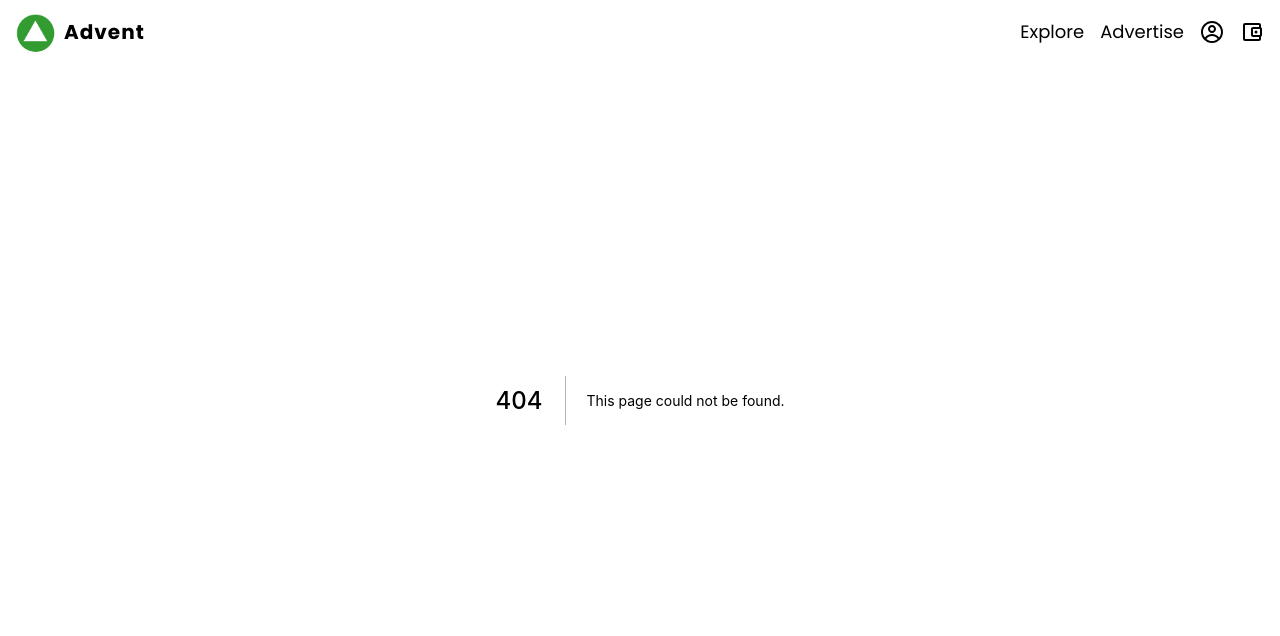
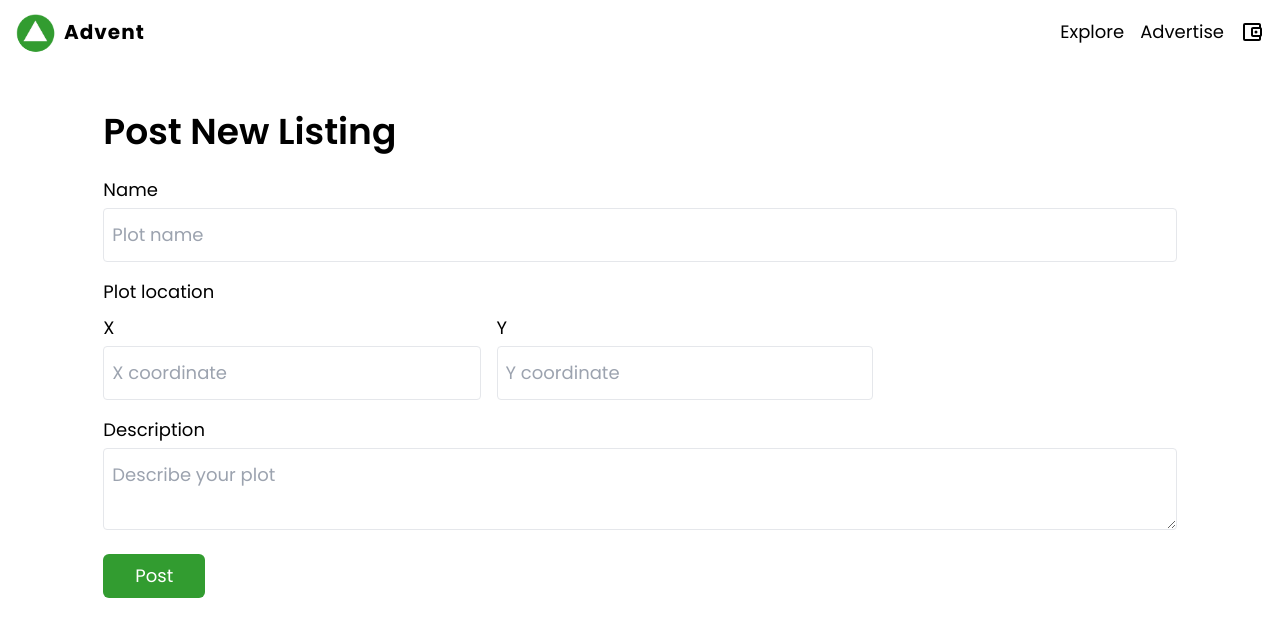
Before and after one commit to a11rew/advent, a Next.js app in the folder packages/client/: page /advertise in a window 1280 px wide. Before the commit this address had no page. Shown: the top 636 px of the page. Built offline with nearby package versions, Linux system fonts and the light colour scheme.

Commit message:
add new listing page

```diff
--- a/packages/client/src/components/Header/index.tsx
+++ b/packages/client/src/components/Header/index.tsx
@@ -40,10 +40,8 @@ const Header: React.FC = (): JSX.Element => {
         </Link>
         <nav className="md:flex items-center gap-4 hidden">
           <Link href={"/explore"}>Explore</Link>
-          <Link href={"/"}>Advertise</Link>
-          <a className="text-2xl">
-            <CgProfile />
-          </a>
+          <Link href={"/advertise"}>Advertise</Link>
+
           <a className="text-2xl">
             <WalletPopover />
           </a>
--- /dev/null
+++ b/packages/client/src/pages/advertise/index.tsx
@@ -0,0 +1,66 @@
+import { NextPage } from "next";
+import Head from "next/head";
+
+const Advertise: NextPage = () => {
+  return (
+    <>
+      <Head>
+        <title>List your MatrixWorld plot</title>
+      </Head>
+      <div className="pt-28 mx-[7%]">
+        <h1 className="font-semibold text-4xl">Post New Listing</h1>
+        <form className="text-lg flex flex-col gap-4 mt-6">
+          <label>
+            Name
+            <input
+              required
+              className="w-full border rounded px-2 py-3 mt-1"
+              placeholder="Plot name"
+            />
+          </label>
+          <label>
+            Plot location
+            <div className="flex gap-4 mt-2">
+              <label>
+                X
+                <input
+                  required
+                  type={"number"}
+                  className="w-full border rounded px-2 py-3 mt-1"
+                  placeholder="X coordinate"
+                />
+              </label>
+              <label>
+                Y
+                <input
+                  required
+                  type={"number"}
+                  className="w-full border rounded px-2 py-3 mt-1"
+                  placeholder="Y coordinate"
+                />
+              </label>
+            </div>
+          </label>
+          <label>
+            Description
+            <textarea
+              required
+              className="w-full border rounded px-2 py-3 mt-1"
+              placeholder="Describe your plot"
+            />
+          </label>
+          <div>
+            <button
+              type="submit"
+              className="px-8 py-2 bg-primaryGreen text-white rounded-md hover:bg-opacity-70 transition-all duration-200 ease-in-out"
+            >
+              Post
+            </button>
+          </div>
+        </form>
+      </div>
+    </>
+  );
+};
+
+export default Advertise;
--- a/packages/client/src/pages/explore/index.tsx
+++ b/packages/client/src/pages/explore/index.tsx
@@ -9,7 +9,6 @@ const Explore: NextPage = () => {
         <title>Explore</title>
       </Head>
       <div className="pt-20">
-        <h1 className="text-3xl mb-4 font-medium tracking-wide">LISTINGS</h1>
         <div className="grid gap-4 sm:grid-cols-2 md:grid-cols-3 lg:grid-cols-4 xl:grid-cols-5">
           {[...Array(8)].map((idx) => (
             <div key={idx} className="col-span-1">
--- a/packages/client/src/pages/index.tsx
+++ b/packages/client/src/pages/index.tsx
@@ -29,9 +29,11 @@ const Home: NextPage = () => {
                     Explore
                   </button>
                 </Link>
-                <button className="px-8 py-2 bg-white border border-primaryGreen rounded-md transition-all duration-200 ease-in-out hover:shadow-lg">
-                  Advertise
-                </button>
+                <Link passHref href={"/advertise"}>
+                  <button className="px-8 py-2 bg-white border border-primaryGreen rounded-md transition-all duration-200 ease-in-out hover:shadow-lg">
+                    Advertise
+                  </button>
+                </Link>
               </div>
             </div>
           </div>
```
